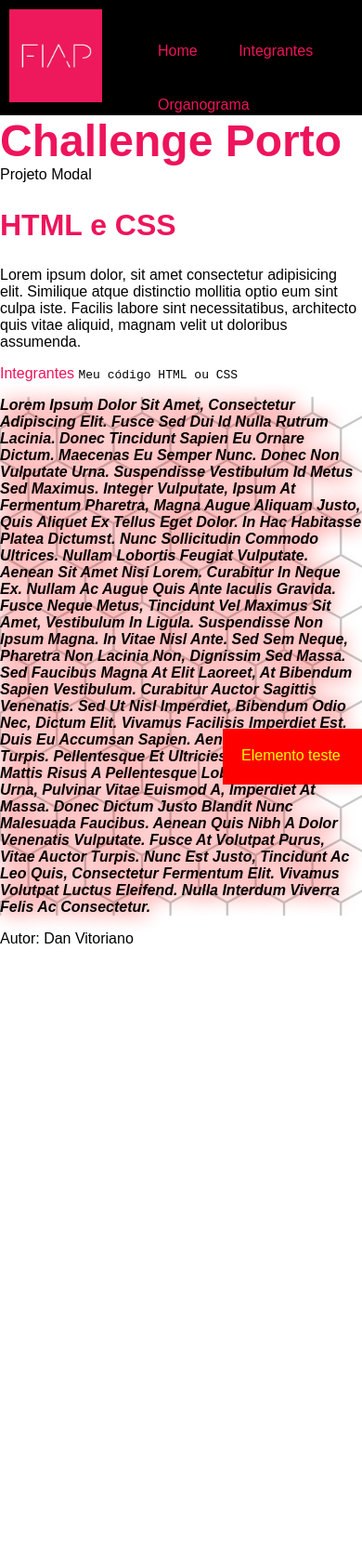
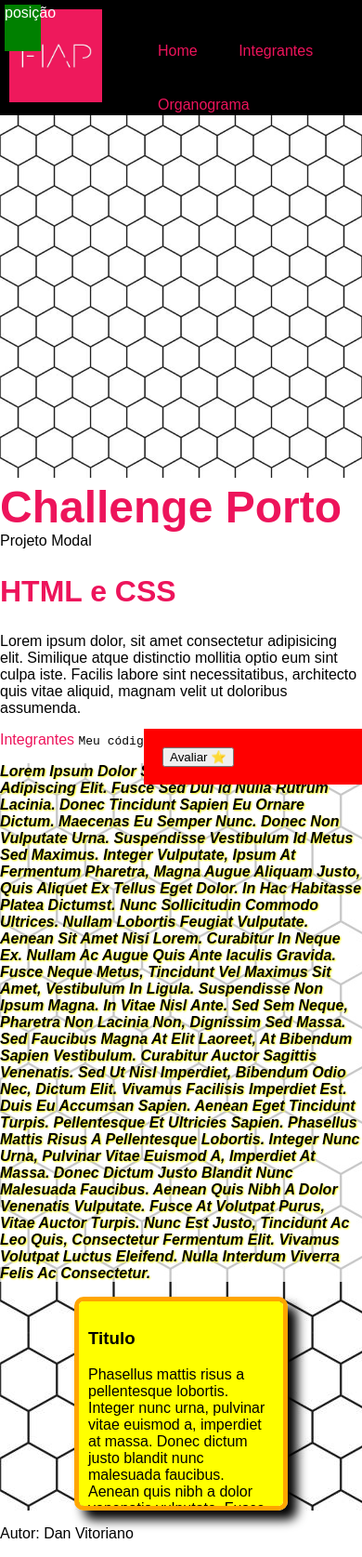
Before and after one commit to danvitoriano/html-css-y, a plain HTML site: page index.html in a window 390 px wide. Shown: the whole page at 93% size. Before the commit the page ends 1035 px from the top, so only its background shows below. Drawn offline with Linux system fonts and the light colour scheme.

Commit message:
adicionei css responsivo

```diff
--- a/css/style.css
+++ b/css/style.css
@@ -43,7 +43,8 @@ ul{
     background-color: red;
     padding: 20px;
     color: yellow;
-    width: 110px;
+    width: 610px;
+    max-width: 50%;
     height: 20px;
     position: absolute;
     /* left: calc(50% - 100px); */
@@ -61,5 +62,44 @@ ul{
     font-weight: bold;
     font-style: italic;
     text-transform: capitalize;
-    text-shadow: 1px 1px 20px red;
+    text-shadow: 1px 1px 2px yellow;
 }
+.teste-model{
+    width: 200px;
+    height: 200px;
+    background-color: yellow;
+    color: black;
+    overflow: scroll;
+    /* left: 200px; */
+    position: relative;
+    border: 5px solid orange;
+    padding: 10px;
+    margin: 0 auto;
+    box-shadow: 10px 10px 12px black;
+    border-radius: 10px;
+}
+.posicao{
+    width: 10vw;
+    height: 50px;
+    background-color: green;
+    color: white;
+    position: fixed;
+    top: 5px;
+    left: 5px;
+    right: 5px;
+}
+@media(max-width:480px){
+    #img-responsive{
+        max-width: 100%;
+        width: 20px;
+    }
+}
+@media(min-width:481px) and (max-width:768px){
+    #img-responsive{
+        max-width: 50%;
+    }
+}
+
+#img-responsive{
+    width: 1200px;
+}
--- a/index.html
+++ b/index.html
@@ -10,6 +10,9 @@
     </head>
 
     <body>
+        <div class="posicao">
+            posição
+        </div>
         <nav class="navigation">
             <img src="img/logo.jpg" alt="Logo Fiap" id="logo">
             <ul>
@@ -24,6 +27,7 @@
                 </li>
             </ul>
         </nav>
+        <img src="img/tile.jpg" alt="tile" id="img-responsive">
         <header>
             <h1 class="titulo-principal">
                 Challenge Porto
@@ -44,7 +48,7 @@
                 Meu código HTML ou CSS
             </code>
             <div class="elemento">
-            Elemento teste
+                <button>Avaliar ⭐️</button>
             </div>
         </section>
         <section class="imagem-fundo">
@@ -66,6 +70,17 @@
                 Fusce at volutpat purus, vitae auctor turpis. Nunc est justo, tincidunt ac leo quis, consectetur fermentum
                 elit. Vivamus volutpat luctus eleifend. Nulla interdum viverra felis ac consectetur.
             </p>
+
+            <section class="teste-model">
+                <h3>Titulo</h3>
+                <p>
+                Phasellus mattis risus a pellentesque lobortis. Integer nunc urna, pulvinar vitae euismod a, imperdiet at
+                massa. Donec dictum justo blandit nunc malesuada faucibus. Aenean quis nibh a dolor venenatis vulputate.
+                Fusce at volutpat purus, vitae auctor turpis. Nunc est justo, tincidunt ac leo quis, consectetur fermentum
+                elit. Vivamus volutpat luctus eleifend. Nulla interdum viverra felis ac consectetur.
+                </p>
+            </section>
+
         </section>
         <footer>
             <p>
```
Lines whose indentation alone changed are shown as unchanged.
